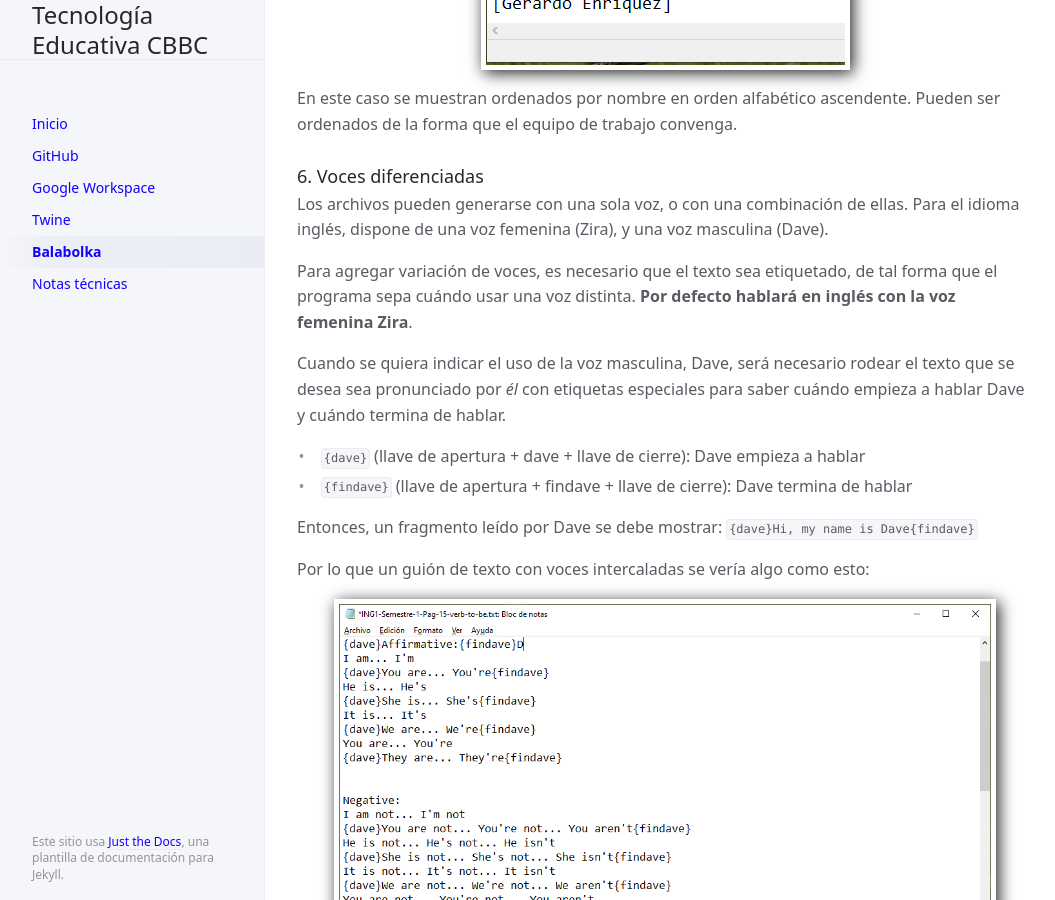
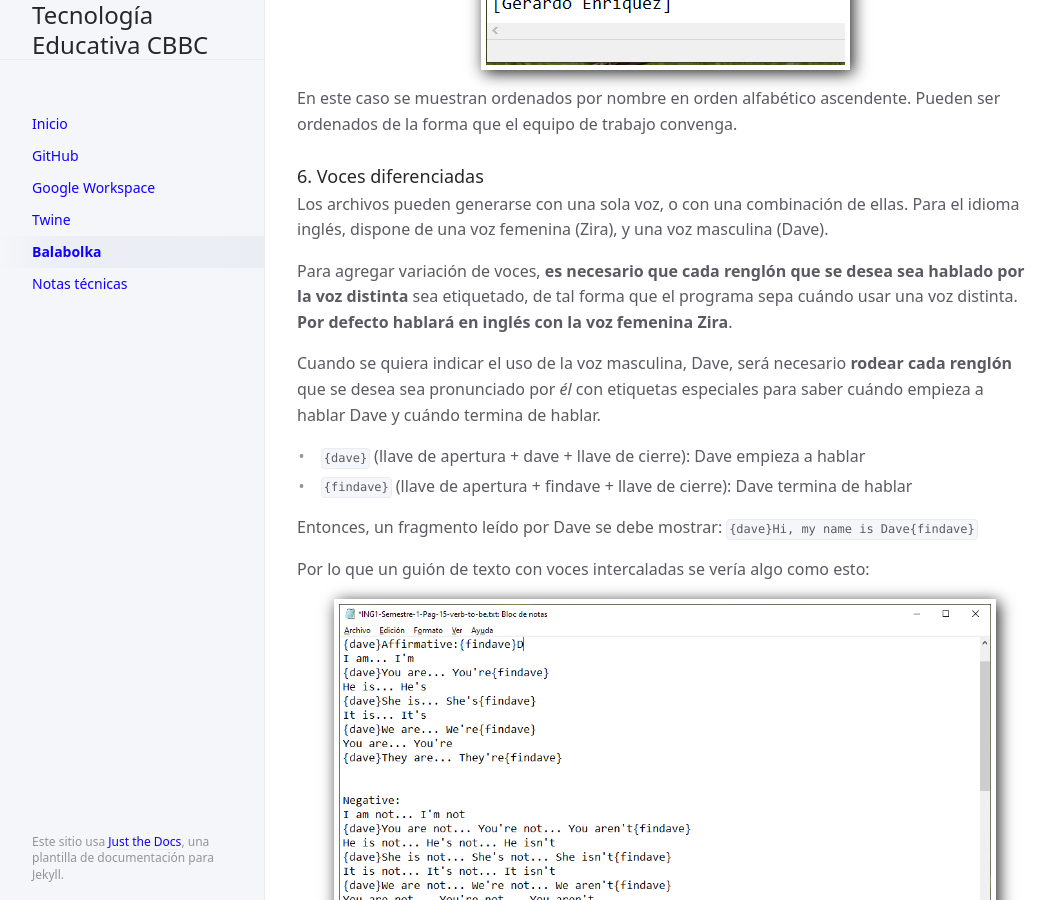
Before and after one commit to CoBachBC/demo, a Jekyll site: the page built from docs/balabolka.md, in a window 1280 px wide and 900 px high, scrolled down 8876 px. Shown: the whole window, without its empty margins (107-1162 px from the left). Built offline with Jekyll 4.4.1, drawn with Linux system fonts in a browser that asks for light colours.

Commit message:
Update balabolka.md

```diff
--- a/docs/balabolka.md
+++ b/docs/balabolka.md
@@ -203,9 +203,9 @@ En este caso se muestran ordenados por nombre en orden alfabético ascendente. P
 
 Los archivos pueden generarse con una sola voz, o con una combinación de ellas. Para el idioma inglés, dispone de una voz femenina (Zira), y una voz masculina (Dave).
 
-Para agregar variación de voces, es necesario que el texto sea etiquetado, de tal forma que el programa sepa cuándo usar una voz distinta. **Por defecto hablará en inglés con la voz femenina Zira**.
+Para agregar variación de voces, **es necesario que cada renglón que se desea sea hablado por la voz distinta** sea etiquetado, de tal forma que el programa sepa cuándo usar una voz distinta. **Por defecto hablará en inglés con la voz femenina Zira**.
 
-Cuando se quiera indicar el uso de la voz masculina, Dave, será necesario rodear el texto que se desea sea pronunciado por *él* con etiquetas especiales para saber cuándo empieza a hablar Dave y cuándo termina de hablar.
+Cuando se quiera indicar el uso de la voz masculina, Dave, será necesario **rodear cada renglón** que se desea sea pronunciado por *él* con etiquetas especiales para saber cuándo empieza a hablar Dave y cuándo termina de hablar.
 
 - **`{dave}`** (llave de apertura + dave + llave de cierre): Dave empieza a hablar
 - **`{findave}`** (llave de apertura + findave + llave de cierre): Dave termina de hablar
```
